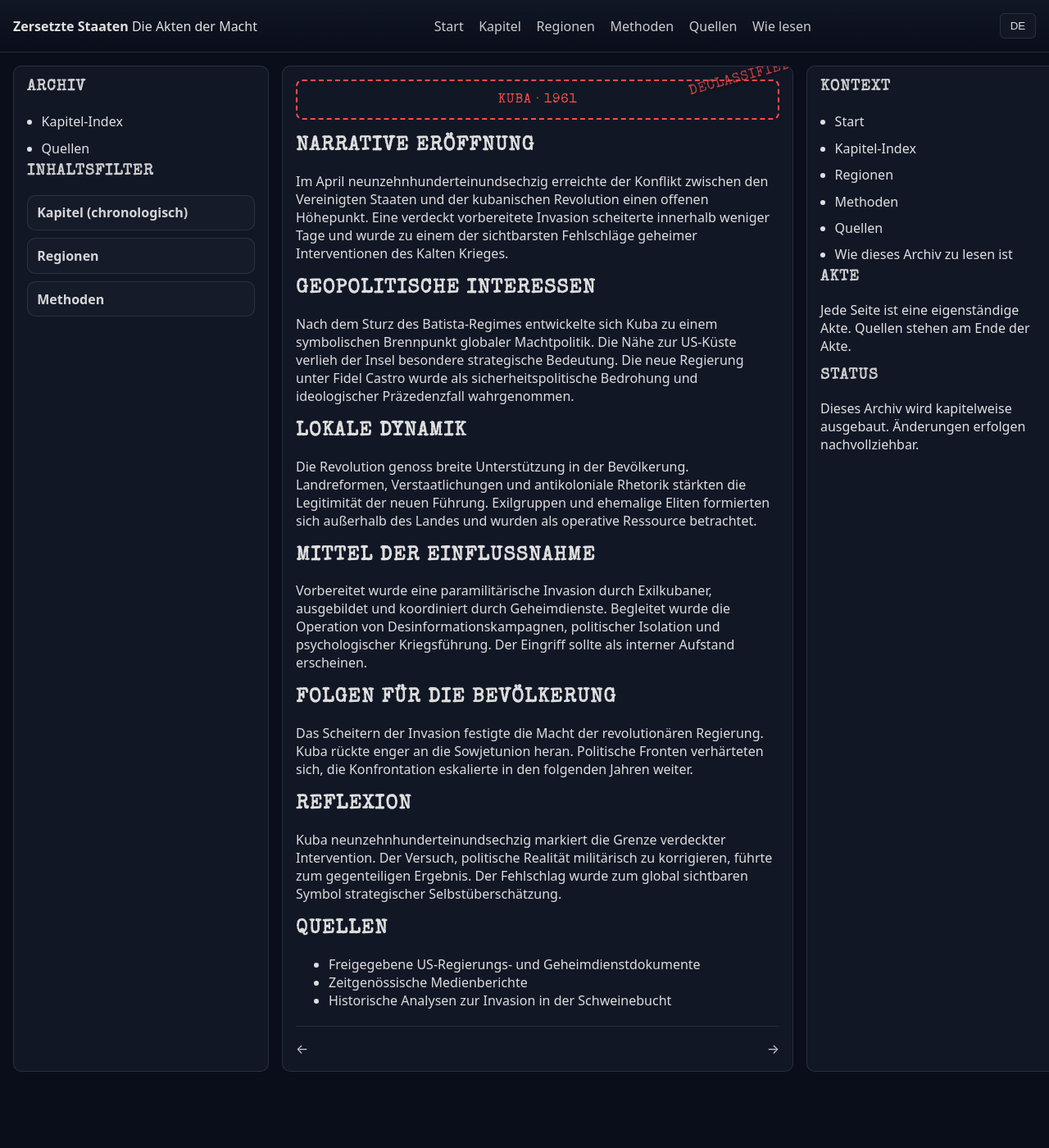
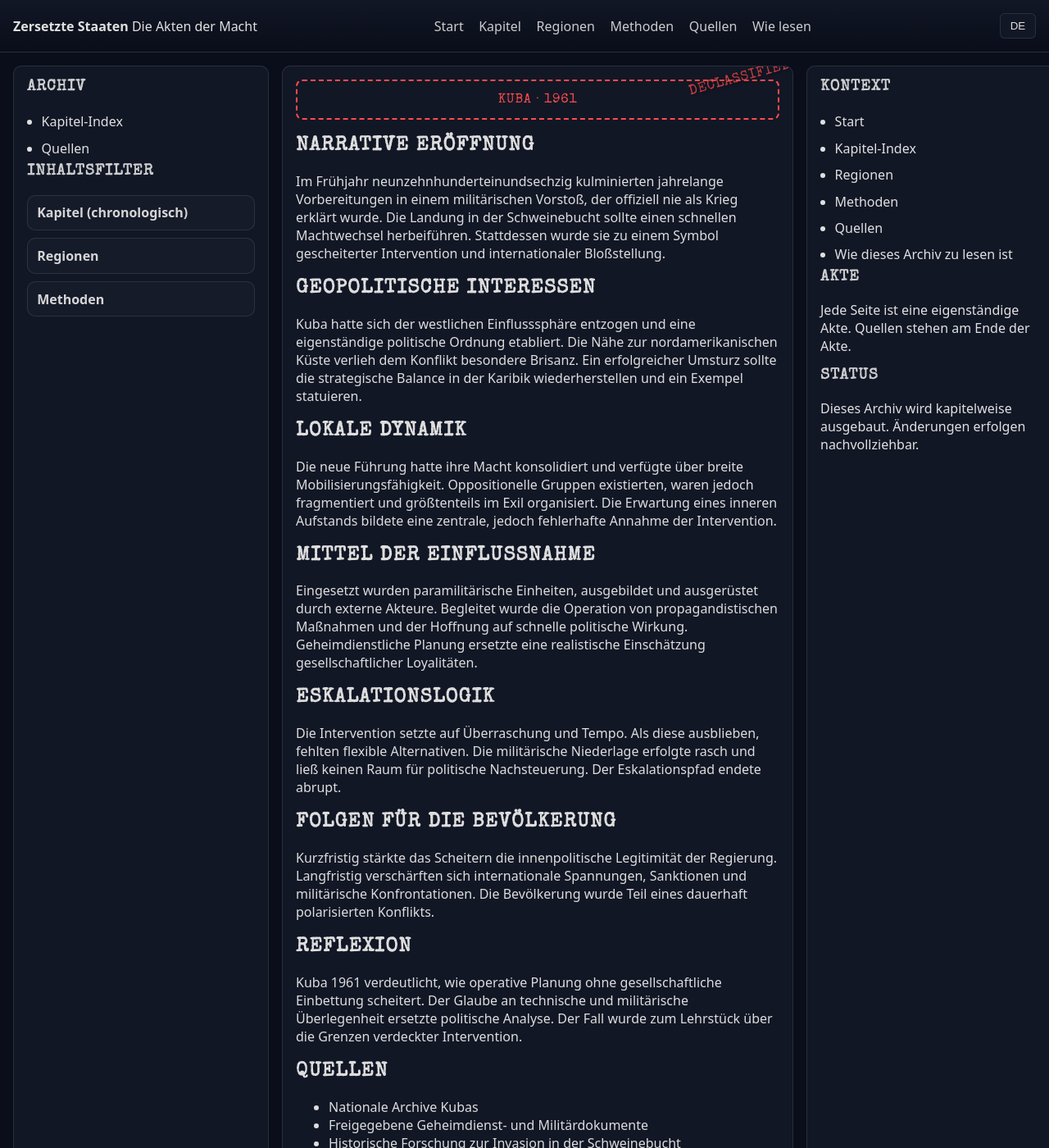
Before and after one commit to bozart-army/zersetzte-staaten-site, a Jekyll site: the page built from de/kapitel/Kapitel-14-Kuba-1961.md, in a window 1280 px wide and 1400 px high. Shown: the whole window at 82% size. Built offline with Jekyll 4.4.1, drawn with Linux system fonts in a browser that asks for light colours; our own code applies the rules of GitHub Pages for plain Markdown files.

Commit message:
Update Kapitel-14-Kuba-1961.md

```diff
--- a/de/kapitel/Kapitel-14-Kuba-1961.md
+++ b/de/kapitel/Kapitel-14-Kuba-1961.md
@@ -10,46 +10,65 @@ methoden: [Paramilitärische Operationen, Geheimdienstnetzwerke, Propaganda]
 <div class="aktenkopf">Kuba · 1961</div>
 
 ## Narrative Eröffnung
-Im April neunzehnhunderteinundsechzig erreichte der Konflikt zwischen den
-Vereinigten Staaten und der kubanischen Revolution einen offenen Höhepunkt.
-Eine verdeckt vorbereitete Invasion scheiterte innerhalb weniger Tage
-und wurde zu einem der sichtbarsten Fehlschläge geheimer Interventionen
-des Kalten Krieges.
+Im Frühjahr neunzehnhunderteinundsechzig kulminierten jahrelange
+Vorbereitungen in einem militärischen Vorstoß,
+der offiziell nie als Krieg erklärt wurde.
+Die Landung in der Schweinebucht
+sollte einen schnellen Machtwechsel herbeiführen.
+Stattdessen wurde sie zu einem Symbol gescheiterter Intervention
+und internationaler Bloßstellung.
 
 ## Geopolitische Interessen
-Nach dem Sturz des Batista-Regimes entwickelte sich Kuba zu einem
-symbolischen Brennpunkt globaler Machtpolitik.
-Die Nähe zur US-Küste verlieh der Insel besondere strategische Bedeutung.
-Die neue Regierung unter Fidel Castro wurde als sicherheitspolitische
-Bedrohung und ideologischer Präzedenzfall wahrgenommen.
+Kuba hatte sich der westlichen Einflusssphäre entzogen
+und eine eigenständige politische Ordnung etabliert.
+Die Nähe zur nordamerikanischen Küste
+verlieh dem Konflikt besondere Brisanz.
+Ein erfolgreicher Umsturz sollte
+die strategische Balance in der Karibik wiederherstellen
+und ein Exempel statuieren.
 
 ## Lokale Dynamik
-Die Revolution genoss breite Unterstützung in der Bevölkerung.
-Landreformen, Verstaatlichungen und antikoloniale Rhetorik
-stärkten die Legitimität der neuen Führung.
-Exilgruppen und ehemalige Eliten formierten sich außerhalb des Landes
-und wurden als operative Ressource betrachtet.
+Die neue Führung hatte ihre Macht konsolidiert
+und verfügte über breite Mobilisierungsfähigkeit.
+Oppositionelle Gruppen existierten,
+waren jedoch fragmentiert und größtenteils im Exil organisiert.
+Die Erwartung eines inneren Aufstands
+bildete eine zentrale, jedoch fehlerhafte Annahme der Intervention.
 
 ## Mittel der Einflussnahme
-Vorbereitet wurde eine paramilitärische Invasion durch Exilkubaner,
-ausgebildet und koordiniert durch Geheimdienste.
-Begleitet wurde die Operation von Desinformationskampagnen,
-politischer Isolation und psychologischer Kriegsführung.
-Der Eingriff sollte als interner Aufstand erscheinen.
+Eingesetzt wurden paramilitärische Einheiten,
+ausgebildet und ausgerüstet durch externe Akteure.
+Begleitet wurde die Operation
+von propagandistischen Maßnahmen
+und der Hoffnung auf schnelle politische Wirkung.
+Geheimdienstliche Planung ersetzte
+eine realistische Einschätzung gesellschaftlicher Loyalitäten.
+
+## Eskalationslogik
+Die Intervention setzte auf Überraschung und Tempo.
+Als diese ausblieben,
+fehlten flexible Alternativen.
+Die militärische Niederlage erfolgte rasch
+und ließ keinen Raum für politische Nachsteuerung.
+Der Eskalationspfad endete abrupt.
 
 ## Folgen für die Bevölkerung
-Das Scheitern der Invasion festigte die Macht der revolutionären Regierung.
-Kuba rückte enger an die Sowjetunion heran.
-Politische Fronten verhärteten sich, die Konfrontation eskalierte
-in den folgenden Jahren weiter.
+Kurzfristig stärkte das Scheitern
+die innenpolitische Legitimität der Regierung.
+Langfristig verschärften sich internationale Spannungen,
+Sanktionen und militärische Konfrontationen.
+Die Bevölkerung wurde Teil
+eines dauerhaft polarisierten Konflikts.
 
 ## Reflexion
-Kuba neunzehnhunderteinundsechzig markiert die Grenze verdeckter Intervention.
-Der Versuch, politische Realität militärisch zu korrigieren,
-führte zum gegenteiligen Ergebnis.
-Der Fehlschlag wurde zum global sichtbaren Symbol strategischer Selbstüberschätzung.
+Kuba 1961 verdeutlicht,
+wie operative Planung ohne gesellschaftliche Einbettung scheitert.
+Der Glaube an technische und militärische Überlegenheit
+ersetzte politische Analyse.
+Der Fall wurde zum Lehrstück
+über die Grenzen verdeckter Intervention.
 
 ## Quellen
-- Freigegebene US-Regierungs- und Geheimdienstdokumente
-- Zeitgenössische Medienberichte
-- Historische Analysen zur Invasion in der Schweinebucht
+- Nationale Archive Kubas
+- Freigegebene Geheimdienst- und Militärdokumente
+- Historische Forschung zur Invasion in der Schweinebucht
```
